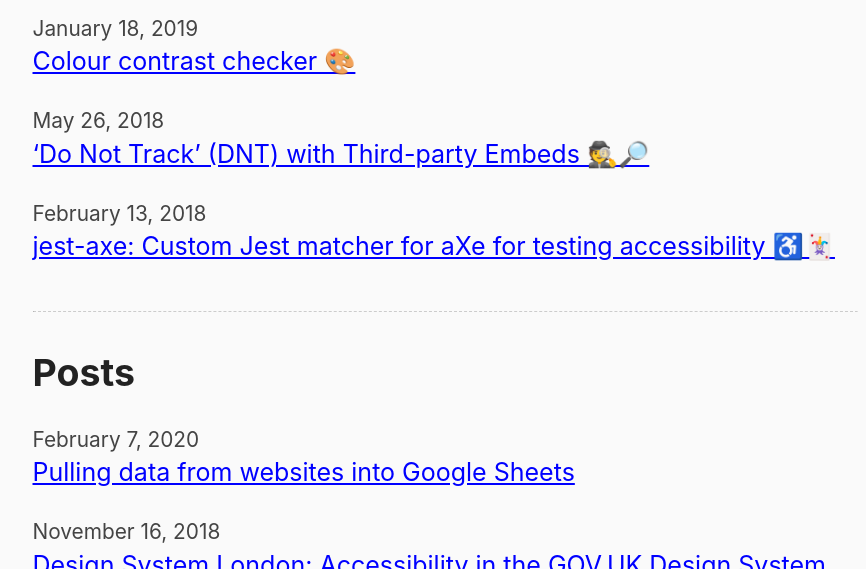
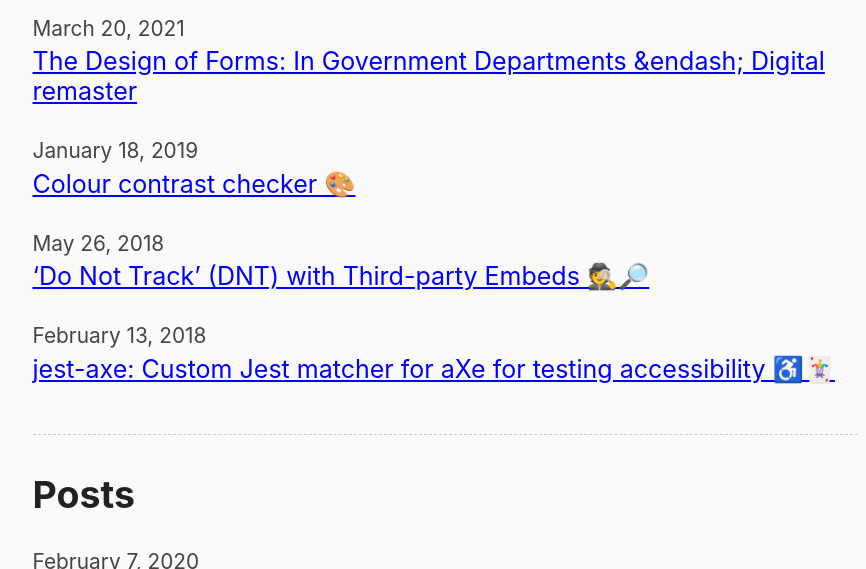
Before and after one commit to NickColley/nickcolley.co.uk, an Eleventy site: page index.njk in a window 1280 px wide. Shown: the part 531-1100 px from the top of the page, without its empty margins (195-1061 px from the left). Built offline with nearby package versions, Linux system fonts and the light colour scheme; Eleventy itself is replaced by a stand-in of ours; files that its build step writes are made by us from their sources; a web font is replaced by a local one.

Commit message:
Update index.njk

```diff
--- a/index.njk
+++ b/index.njk
@@ -32,6 +32,15 @@ layout: layouts/default.njk
   <hr>
   <h2>Projects</h2>
   <ul class="post-list">
+    <li class="post-list-item">
+      <small class="post-meta">March 20, 2021</small>
+
+      <h3 class="post-list-heading">
+        <a class="post-link" href="https://design-of-forms.online">
+          The Design of Forms: In Government Departments &endash; Digital remaster
+        </a>
+      </h3>
+    </li>
     <li class="post-list-item">
       <small class="post-meta">January 18, 2019</small>
 
```
